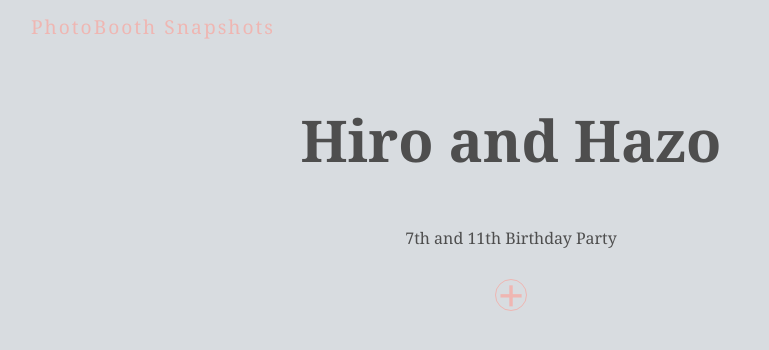
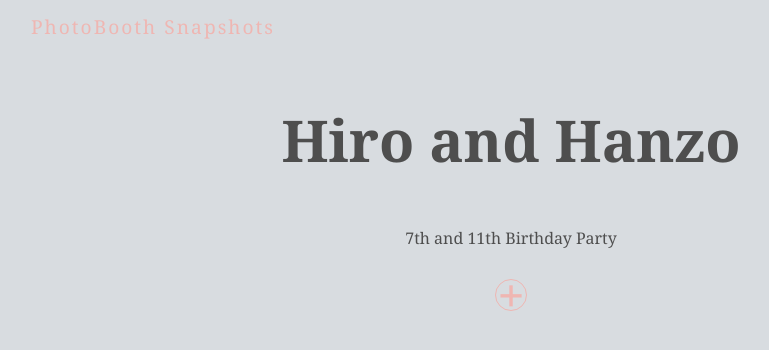
Before and after one commit to jaydev73/HiroandHanzo, a React (Create React App) app: page / in a window 1280 px wide. Shown: the top 350 px of the page, without its empty margins (129-898 px from the left). Built offline with nearby package versions, Linux system fonts and the light colour scheme; no server answers; the database is empty.

Commit message:
updated-version

```diff
--- a/src/comps/Title.js
+++ b/src/comps/Title.js
@@ -4,7 +4,7 @@ const Title = () => {
   return (
     <div className="title">
       <h1>PhotoBooth Snapshots</h1>
-       <h2>Hiro and Hazo</h2>
+       <h2>Hiro and Hanzo</h2>
       <p>7th and 11th Birthday Party</p>
     </div>
   )
```
